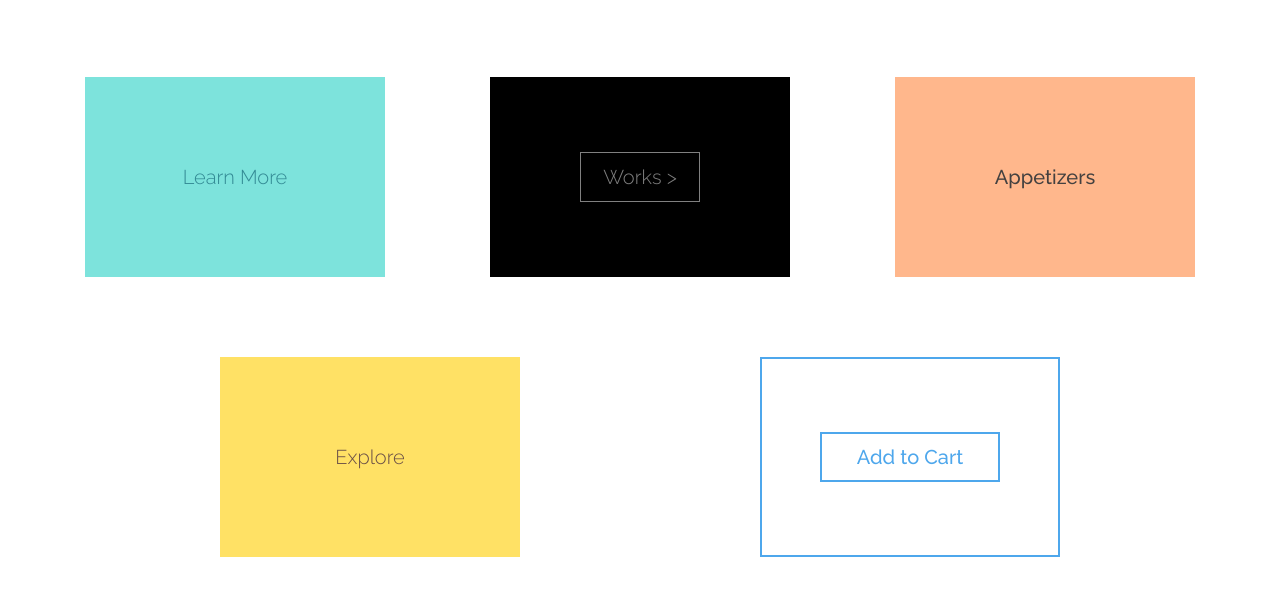
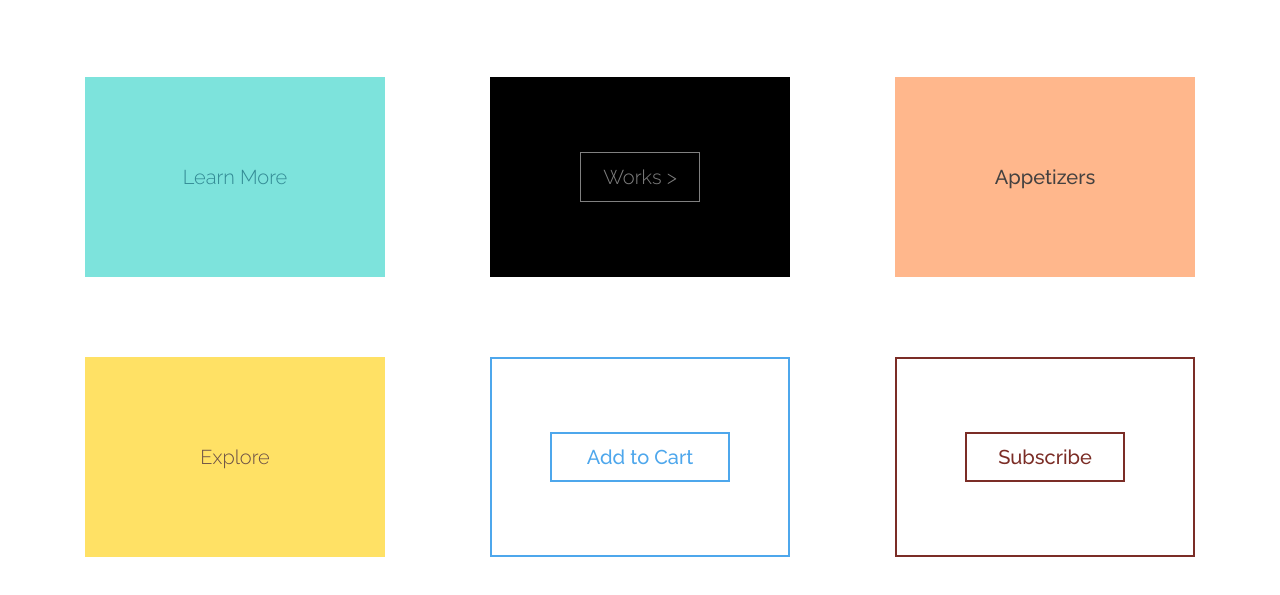
Before and after one commit to lavaboy1738/buttons-collection, a plain HTML site: page index.html in a window 1280 px wide. Shown: the part 623-1218 px from the top of the page. Drawn offline with Linux system fonts and the light colour scheme.

Commit message:
adding group 12

```diff
--- a/index.html
+++ b/index.html
@@ -81,6 +81,9 @@
         <div class="group11 group">
             <button class="g11btn btn">Add to Cart<span class="g11btnSpan"></span></button>
         </div>
+        <div class="group12 group">
+            <button class="g12btn btn">Subscribe</button>
+        </div>
     </div>
     <script src="https://kit.fontawesome.com/d961edb034.js" crossorigin="anonymous"></script>
 </body>
--- a/style.css
+++ b/style.css
@@ -771,3 +771,55 @@
     background-color: rgba(255, 255, 255, 1);
     top: calc(50% - 10px);
 }
+
+/* group12 */
+.group12{
+    border: 2px solid #7B2D26;
+}
+
+.g12btn{
+    border: 2px solid #7B2D26;
+    color: #7B2D26;
+    width: 160px;
+    background: transparent;
+    position: relative;
+    overflow: hidden;
+    z-index: 1;
+    transition: 0.5s all ease;
+}
+
+.g12btn::before, .g12btn::after{
+    position: absolute;
+    content: "";
+    width: 0;
+    height: 100%;
+    background-color: #7B2D26;
+    top: 0;
+    opacity: 0;
+    transition: 0.5s all ease;
+    z-index: -1;
+}
+
+.g12btn::before{
+    left: 78px;
+}
+
+.g12btn::after{
+    right: 78px;
+}
+
+.g12btn:hover{
+    color: white;
+}
+
+.g12btn:hover::before{
+    width: 78px;
+    left: 0;
+    opacity:1
+}
+
+.g12btn:hover::after{
+    width: 78px;
+    right: 0;
+    opacity:1
+}
```
